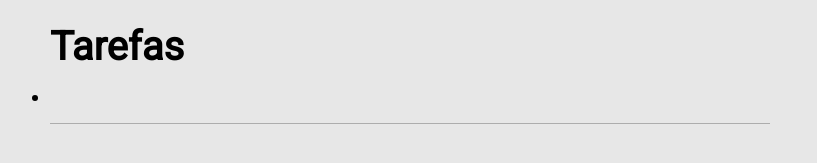
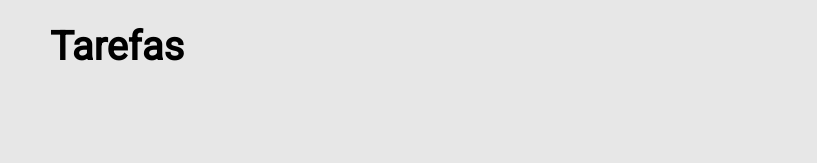
Before and after one commit to HenriqueSchneiderAlmeida/Tarefas, a plain HTML site: page index.html in a window 1280 px wide. Shown: the part 299-462 px from the top of the page, 110-927 px from the left. Drawn offline with Linux system fonts and the light colour scheme.

Commit message:
Limpa li do HTML

```diff
--- a/index.html
+++ b/index.html
@@ -23,7 +23,7 @@
         <button type="submit">Incluir</button>
         </form>
         <p>Tarefas</p>
-        <ul><li onclick=' style="Text-decoration: line-through"'></li>
+        <ul>
         </ul>
     </div>
     <script src="./tarefas.js"></script>
```
